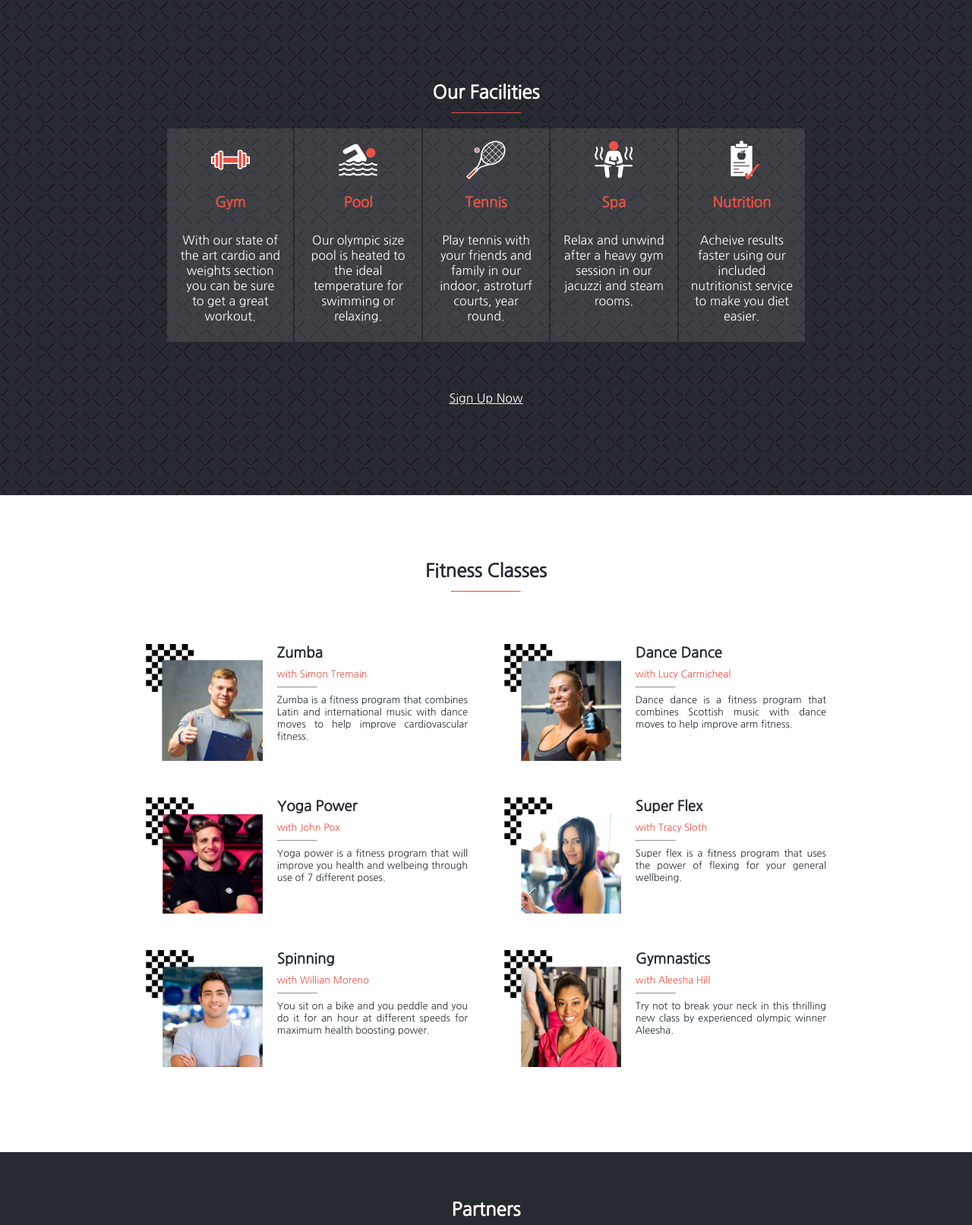
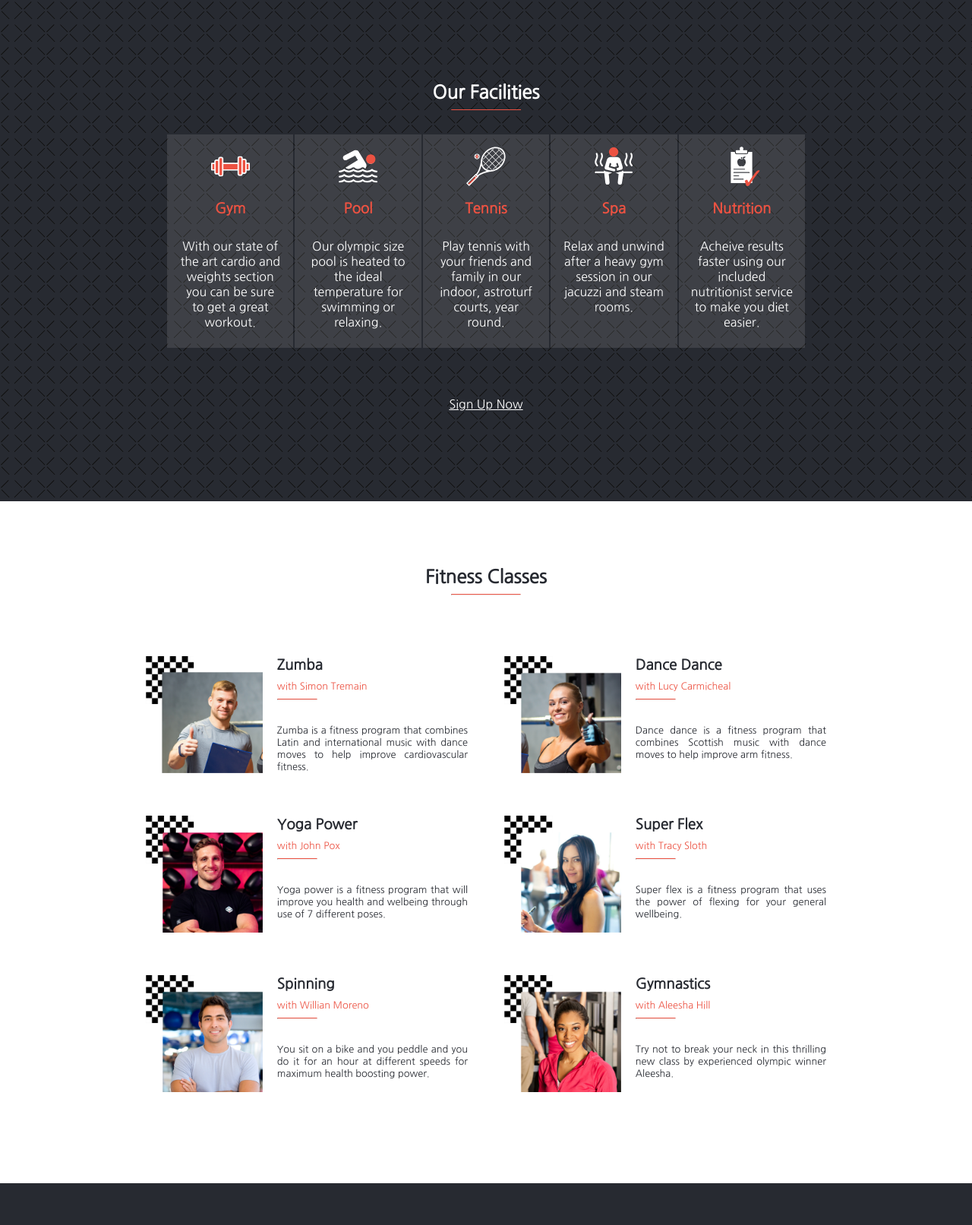
Before and after one commit to CRClothier/Next-Level-Fitness, a website: page index.html in a window 1280 px wide. Shown: the part 747-2360 px from the top of the page at 76% size. Drawn offline with Linux system fonts and the light colour scheme.

Commit message:
Fix stylelint errors

```diff
--- a/index.html
+++ b/index.html
@@ -2,6 +2,7 @@
 <html lang="en">
 
 <head>
+  <meta charset="UTF-8">
   <link rel="preconnect" href="https://fonts.googleapis.com">
   <link rel="preconnect" href="https://fonts.gstatic.com" crossorigin>
   <link href="https://fonts.googleapis.com/css2?family=Nanum+Gothic&display=swap" rel="stylesheet">
@@ -10,7 +11,6 @@
   <link href="https://fonts.googleapis.com/css2?family=Heebo:wght@900&family=Nanum+Gothic&display=swap"
     rel="stylesheet">
   <link rel="stylesheet" href="styles.css">
-  <meta charset="UTF-8">
   <meta http-equiv="X-UA-Compatible" content="IE=edge">
   <meta name="viewport" content="width=device-width, initial-scale=1.0">
   <title>Next Level Fitness - Homepage</title>
@@ -48,9 +48,8 @@
       <p>We have re-opened after the pandemic with all safety protocols in place</p>
     </section>
     <section class="dark facilities">
-      <h2>Our Facilities
-        <hr>
-      </h2>
+      <h2>Our Facilities</h2>
+      <hr>
       <div>
         <article class="card">
           <img src="images/gym_icon-2.svg" alt="dumbells">
@@ -81,9 +80,8 @@
       <a class="signup" href="">Sign Up Now</a>
     </section>
     <section class="fitness-classes">
-      <h2>Fitness Classes
-        <hr>
-      </h2>
+      <h2>Fitness Classes</h2>
+      <hr>
       <div class="lessons">
         <article class="class-cards">
           <img src="images/trainer-1.png" alt="">
@@ -99,9 +97,8 @@
       </div>
     </section>
     <section class="dark partners">
-      <h2>Partners
-        <hr>
-      </h2>
+      <h2>Partners</h2>
+      <hr>
       <div class="logos">
         <img src="images/dropbox.svg" alt="dropbox logo">
         <img src="images/adidas-2-2.svg" alt="nike logo">
--- a/styles.css
+++ b/styles.css
@@ -18,7 +18,7 @@ header nav {
 
 img.menu,
 img.menu2 {
-  margin-left: 3vw;;
+  margin-left: 3vw;
 }
 
 .logo {
@@ -44,9 +44,23 @@ main {
   padding-bottom: 4vh;
 }
 
+.box {
+  background-color: #f5f5f5;
+  border: solid 2px #fff;
+  padding: 0.7em;
+  margin-top: 2vh;
+  margin-bottom: 3vh;
+}
+
 .about .box {
   background-color: #fff;
   border-color: #d3d3d3;
+}
+
+footer p {
+  color: #555;
+  font-size: 0.8em;
+  margin: 0;
 }
 
 h1 {
@@ -58,7 +72,7 @@ h1 {
   background-color: #ec5242;
   background-image: url(images/title-bg.png);
   background-size: cover;
-  background-clip: text;
+  background-clip: text; /* stylelint-disable-line csstree/validator */
   -webkit-background-clip: text;
   color: #ec524255;
 }
@@ -152,12 +166,27 @@ section {
   background-image: url(images/cross-pattern-2.svg);
 }
 
+section h2 {
+  color: #272a31;
+  margin-left: auto;
+  margin-right: auto;
+  margin-bottom: 0;
+  text-align: center;
+}
+
 .dark h2 {
   color: #fff;
 }
 
 .dark p {
   color: #fff;
+}
+
+hr {
+  border-top: solid 1px #ec5242;
+  background-color: #ec5242;
+  width: 10%;
+  margin-bottom: 2em;
 }
 
 .dark hr {
@@ -167,14 +196,6 @@ section {
 
 .orange {
   color: #ec5242;
-}
-
-.box {
-  background-color: #f5f5f5;
-  border: solid 2px #fff;
-  padding: 0.7em;
-  margin-top: 2vh;
-  margin-bottom: 3vh;
 }
 
 .fitness-classes {
@@ -190,7 +211,7 @@ section {
   margin: 1em;
 }
 
-.card img{
+.card img {
   width: 10vw;
 }
 
@@ -215,19 +236,6 @@ section {
   color: #272a31;
 }
 
-section h2 {
-  color: #272a31;
-  margin-left: auto;
-  margin-right: auto;
-  text-align: center;
-}
-
-h2 hr {
-  border-top: solid 1px #ec5242;
-  background-color: #ec5242;
-  width: 10%;
-}
-
 .class-cards {
   display: flex;
   gap: 5vw;
@@ -240,7 +248,7 @@ h2 hr {
 
 h3.classes {
   margin-top: 0;
-  margin-bottom: 0;;
+  margin-bottom: 0;
 }
 
 .class-cards p {
@@ -269,18 +277,12 @@ h3.classes {
 .logos img {
   height: 5vh;
   margin-left: 5vw;
-  margin-bottom: 5vw;;
+  margin-bottom: 5vw;
 }
 
 footer {
   display: flex;
   justify-content: space-around;
-}
-
-footer p {
-  color: #555;
-  font-size: 0.8em;
-  margin: 0;
 }
 
 .copyright {
@@ -425,7 +427,7 @@ a {
   .signup {
     background-color: #ec524200;
     text-decoration: underline;
-    margin-bottom: 0;;
+    margin-bottom: 0;
   }
 
   .lessons {
```
Also changed, not shown: about.html (+8 -11 lines).
